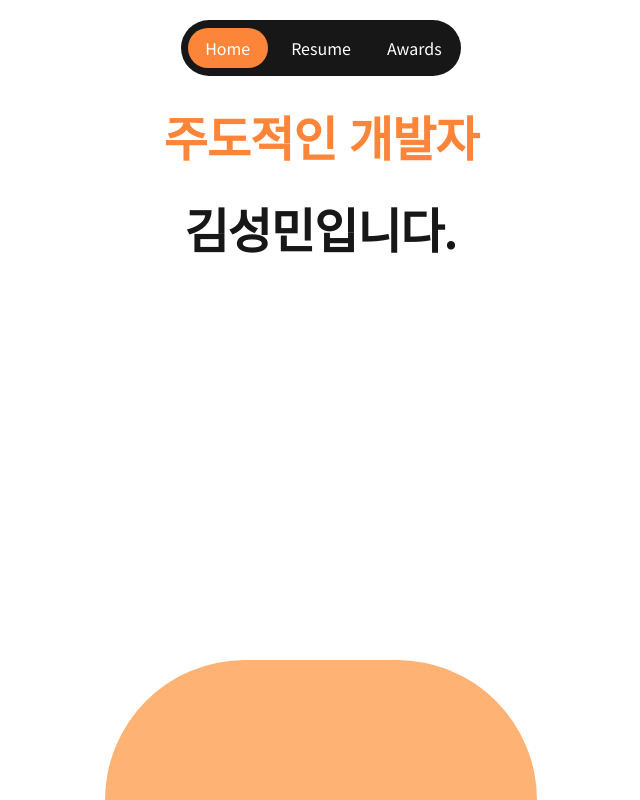
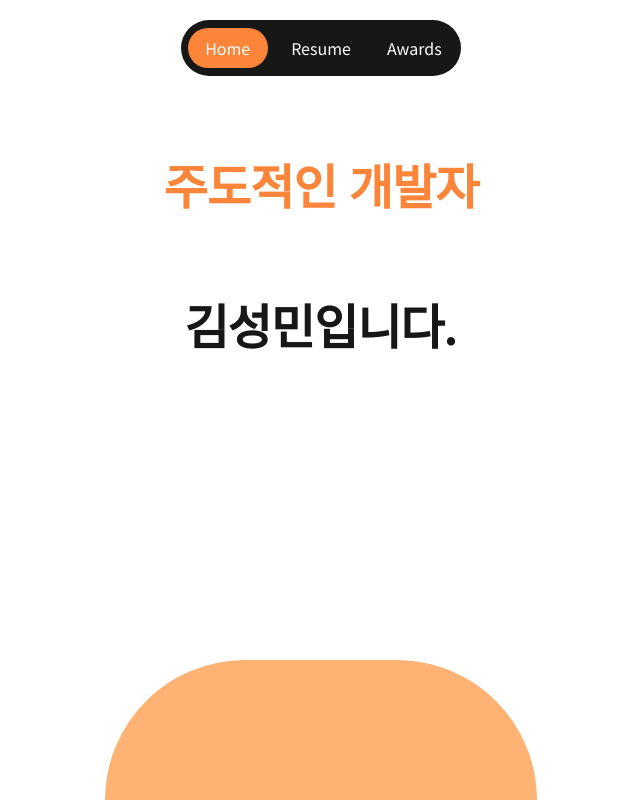
Before and after one commit to Collection50/Resume, a Next.js app: page / in a window 1280 px wide. Shown: the whole page, without its empty margins (319-959 px from the left). Built offline with nearby package versions, Linux system fonts and the light colour scheme.

Commit message:
style: 색깔을 하이라이트하는 스타일 추가 구현

```diff
--- a/components/Landing/Landing.styled.ts
+++ b/components/Landing/Landing.styled.ts
@@ -11,8 +11,11 @@ export const LandingContainer = styled.main`
   height: 100%;
 `;
 
-export const Text = styled.div<{ $hilight?: boolean }>`
+export const Text = styled.div`
   color: #171717;
+
+  display: flex;
+  gap: 10px;
 
   text-align: center;
   font-size: 3em;
@@ -20,8 +23,10 @@ export const Text = styled.div<{ $hilight?: boolean }>`
   font-weight: 600;
   line-height: 150%;
   letter-spacing: -0.975px;
+`;
 
-  color: ${({ $hilight }) => ($hilight ? '#fd853a' : '#171717')};
+export const Hilight = styled.p<{ $color: string }>`
+  color: ${({ $color }) => $color};
 `;
 
 export const HalfCircle = styled.div`
--- a/components/Landing/Landing.tsx
+++ b/components/Landing/Landing.tsx
@@ -6,7 +6,9 @@ function Landing() {
   return (
     <S.LandingContainer>
       <S.Text>안녕하세요</S.Text>
-      <S.Text $hilight>주도적인 개발자</S.Text>
+      <S.Text>
+        <S.Hilight $color="#fd853a">주도적인 개발자</S.Hilight>
+      </S.Text>
       <S.Text>김성민입니다.</S.Text>
       <S.HalfCircle />
     </S.LandingContainer>
--- a/components/common/Nav/Nav.tsx
+++ b/components/common/Nav/Nav.tsx
@@ -4,7 +4,7 @@ import { ROUTES } from '@/constants';
 import { usePathname } from 'next/navigation';
 import * as S from './Nav.styled';
 
-function Nav() {
+export default function Nav() {
   const pathname = usePathname();
 
   return (
@@ -19,5 +19,3 @@ function Nav() {
     </S.NavContainer>
   );
 }
-
-export default Nav;
```
